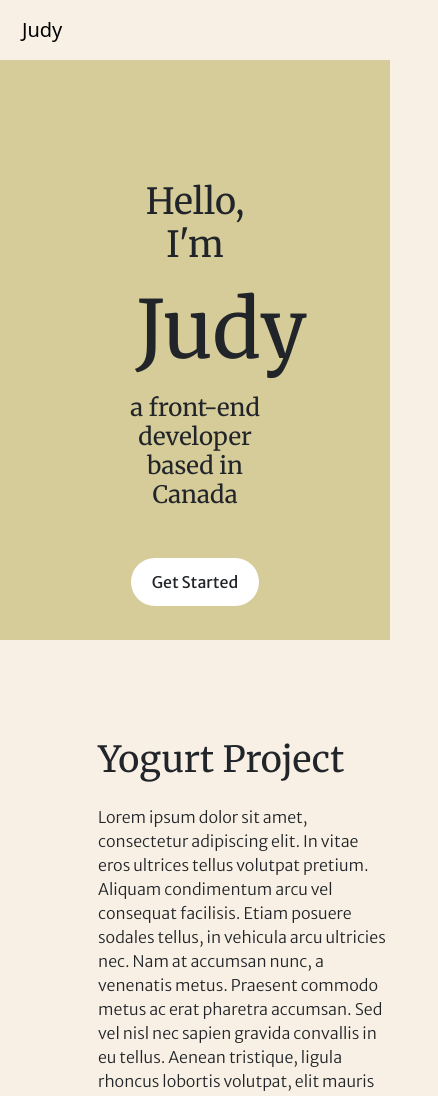
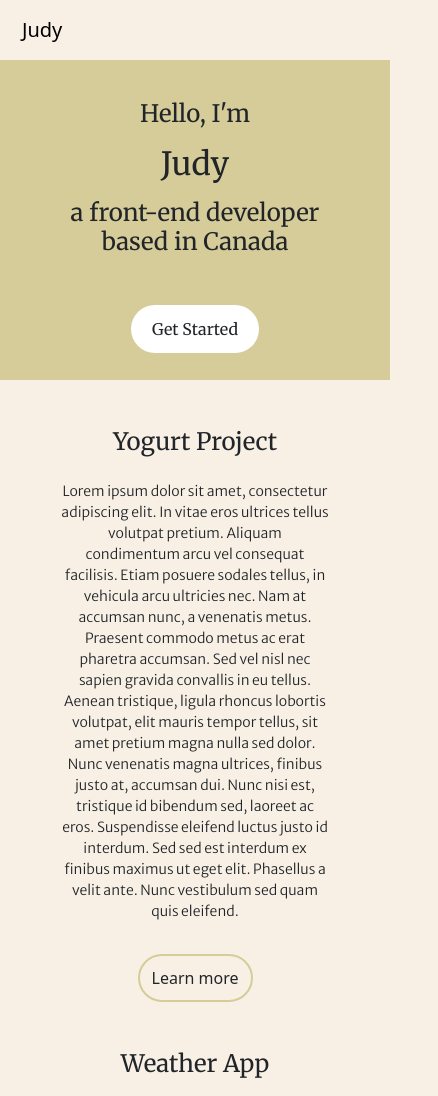
Before and after one commit to judyl2/portfolio, a plain HTML site: page index.html in a window 390 px wide. Shown: the top 1096 px of the page, 438 px wide, since content can reach past the window. Drawn offline with nearby package versions, Linux system fonts and the light colour scheme; a web font is replaced by a local one.

Commit message:
made homepage responsive

```diff
--- a/index.html
+++ b/index.html
@@ -53,14 +53,14 @@
 				</div>
 			</div>
 		</nav>
-		<div class="hero">
+		<div class="hero container-fluid">
 			<h2>Hello, I'm</h2>
 			<h1 class="m-3">Judy</h1>
 			<h3 class="mb-5">a front-end developer based in Canada</h3>
 			<button type="button" class="btn btn-branding">Get Started</button>
 		</div>
-		<div class="container m-5">
-			<div class="row mb-5">
+		<div class="container-fluid my-5">
+			<div class="row m-5">
 				<div class="col d-none d-lg-block">
 					<img src="images/yogurt.png" alt="yogurt site" class="img-fluid" />
 				</div>
@@ -83,7 +83,7 @@
 					<button class="btn btn-sec">Learn more</button>
 				</div>
 			</div>
-			<div class="row mb-5">
+			<div class="row m-5">
 				<div class="col project-description">
 					<h2 class="mb-4">Weather App</h2>
 					<p>
@@ -106,7 +106,7 @@
 					<img src="images/weather.png" alt="weather app" class="img-fluid" />
 				</div>
 			</div>
-			<div class="row">
+			<div class="row m-5">
 				<div class="col d-none d-lg-block">
 					<img src="images/yoga.png" alt="yoga app" class="img-fluid" />
 				</div>
--- a/src/style.css
+++ b/src/style.css
@@ -16,10 +16,11 @@ h2,
 h3 {
 	font-family: var(--heading-font-family);
 }
-p,
-button {
+p {
 	font-family: var(--deflaut-font-family);
 	font-weight: 300;
+	font-size: 16px;
+	margin-bottom: 32px;
 }
 
 h1 {
@@ -59,5 +60,27 @@ h3 {
 	border-radius: 24px;
 }
 .project-description {
-	padding: 50px;
+	padding: 48px;
 }
+
+@media (max-width: 900px) {
+	h1 {
+		font-size: 32px;
+	}
+	h2,
+	h3,
+	button {
+		font-size: 24px;
+	}
+	p {
+		font-size: 14px;
+	}
+	.hero {
+		height: 320px;
+		padding: 40px;
+	}
+	.project-description {
+		padding: 0px;
+		text-align: center;
+	}
+}
```
